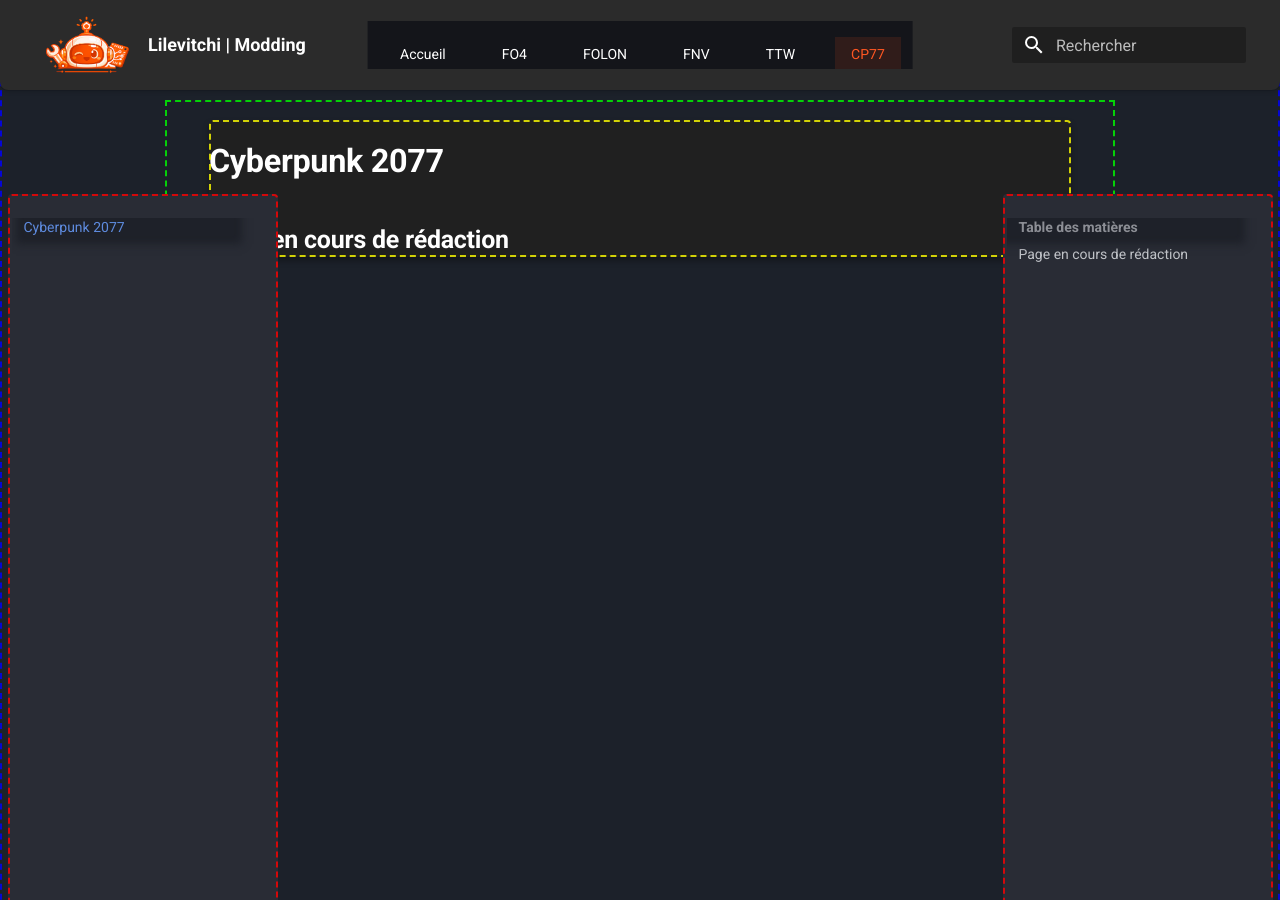
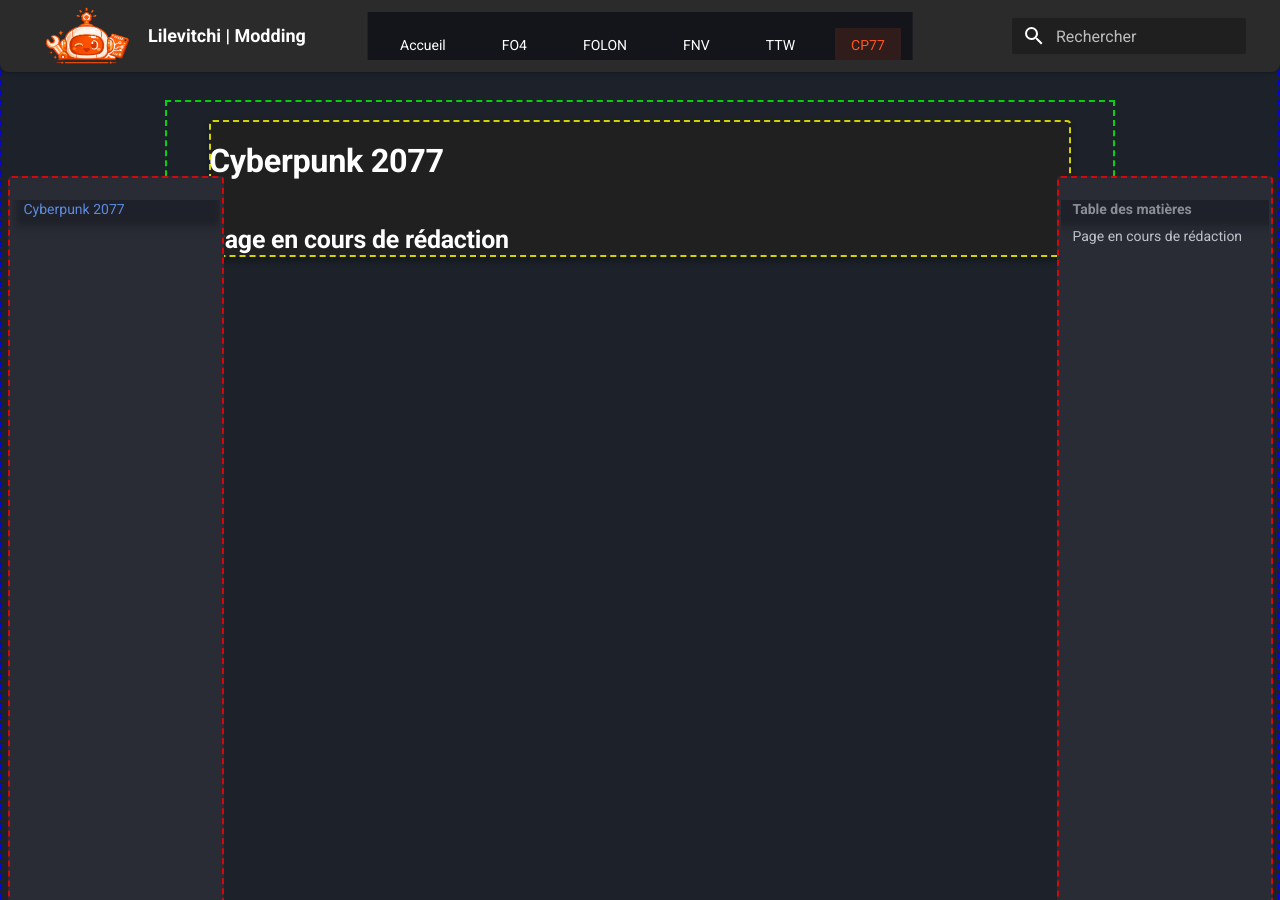
Before and after one commit to Lilevitchi/lilevitchi.github.io, an MkDocs documentation site: the page built from docs/cyberpunk/index.md, in a window 1280 px wide and 900 px high. Built offline with MkDocs 1.6.1 and Material for MkDocs 9.7.7, drawn with Linux system fonts in a browser that asks for light colours.

Commit message:
Update extra.css

```diff
--- a/docs/stylesheets/extra.css
+++ b/docs/stylesheets/extra.css
@@ -31,9 +31,9 @@
   --white: #ffffff;
 
   /* ---------- Layout ---------- */
-  --header-height: 4.5rem;          /* 72px */
+  --header-height: 72px;
   --progress-height: 4.68rem;       /* 75px */
-  --sidebar-width: 13.5rem;         /* 216px */
+  --sidebar-width: 216px;         /* 216px */
   --sidebar-margin-top: 5.18rem;    /* 83px */
   --sidebar-height-offset: 5.62rem; /* 90px */
 
```
